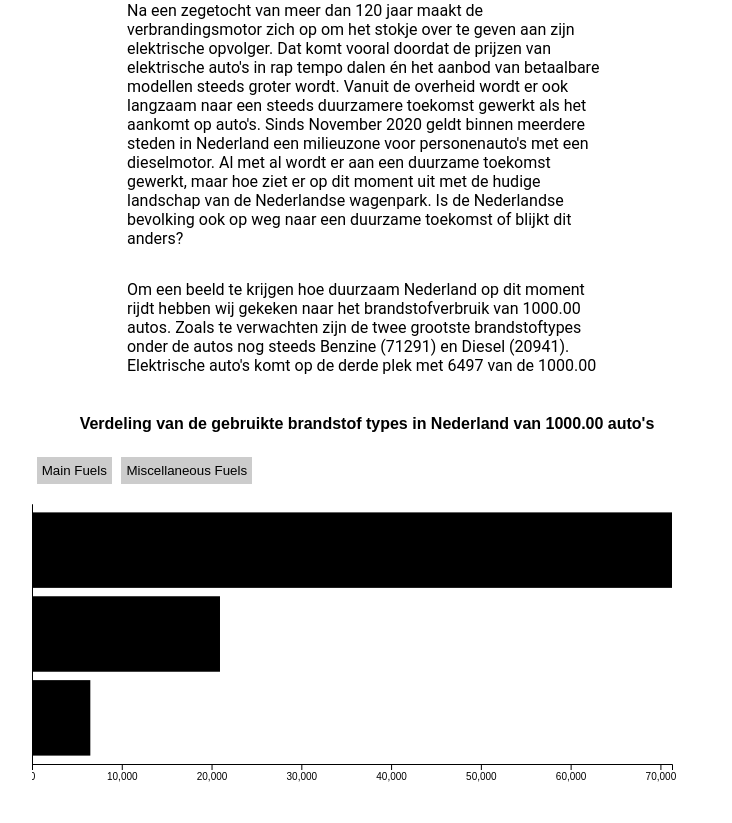
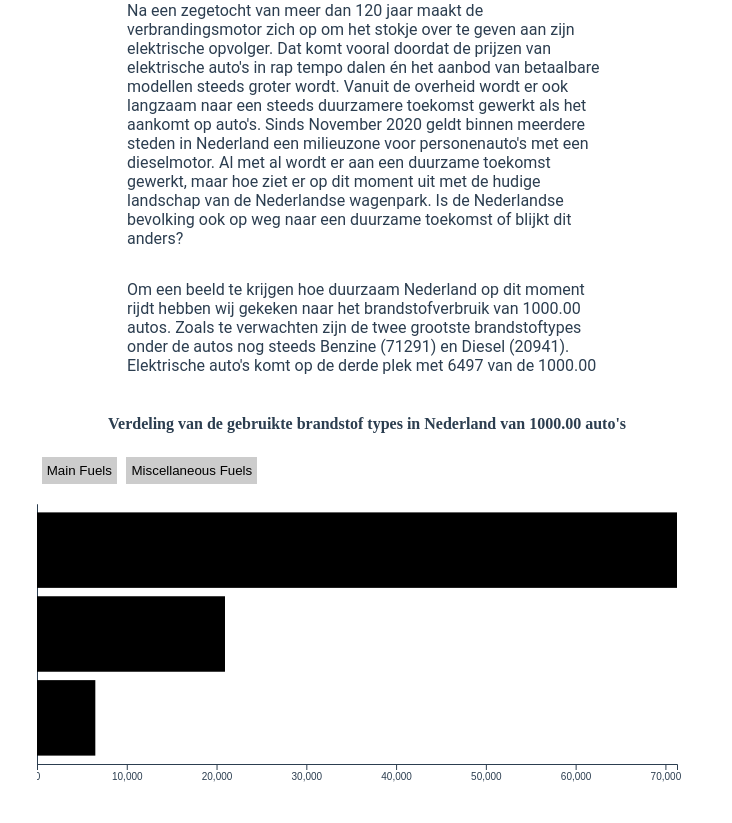
Before and after one commit to benl95/frontend-applications, a React app: page / in a window 1280 px wide. Shown: the part 49-872 px from the top of the page, without its empty margins (273-1005 px from the left). Built offline with nearby package versions, Linux system fonts and the light colour scheme.

Commit message:
Style body

```diff
--- a/src/components/app.css
+++ b/src/components/app.css
@@ -4,8 +4,8 @@
 	border: 0;
 }
 
-#root h1 {
-	font-family: 'Castoro', sans-serif;
+body {
+	color: #2c3e50;
 }
 
 #root {
```
